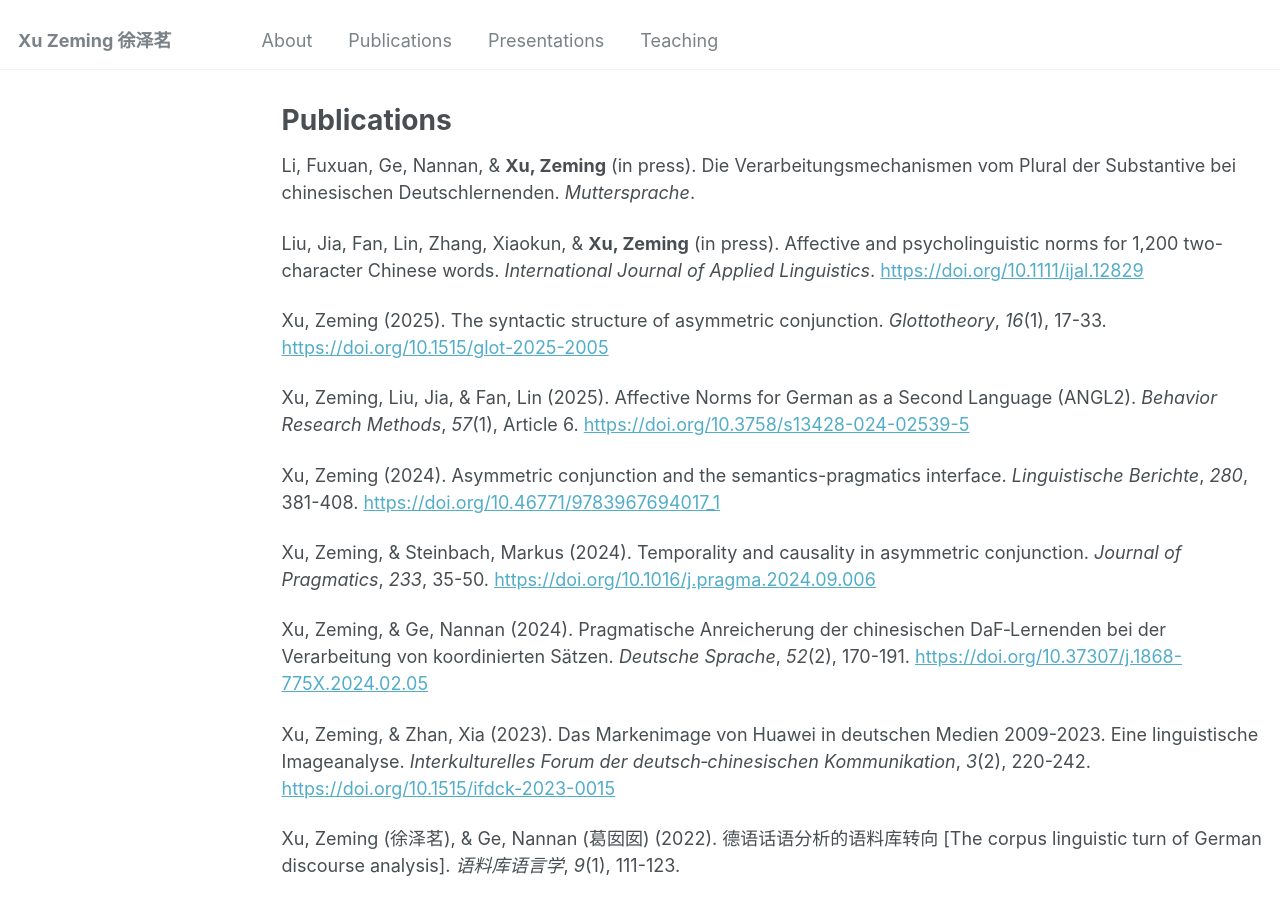
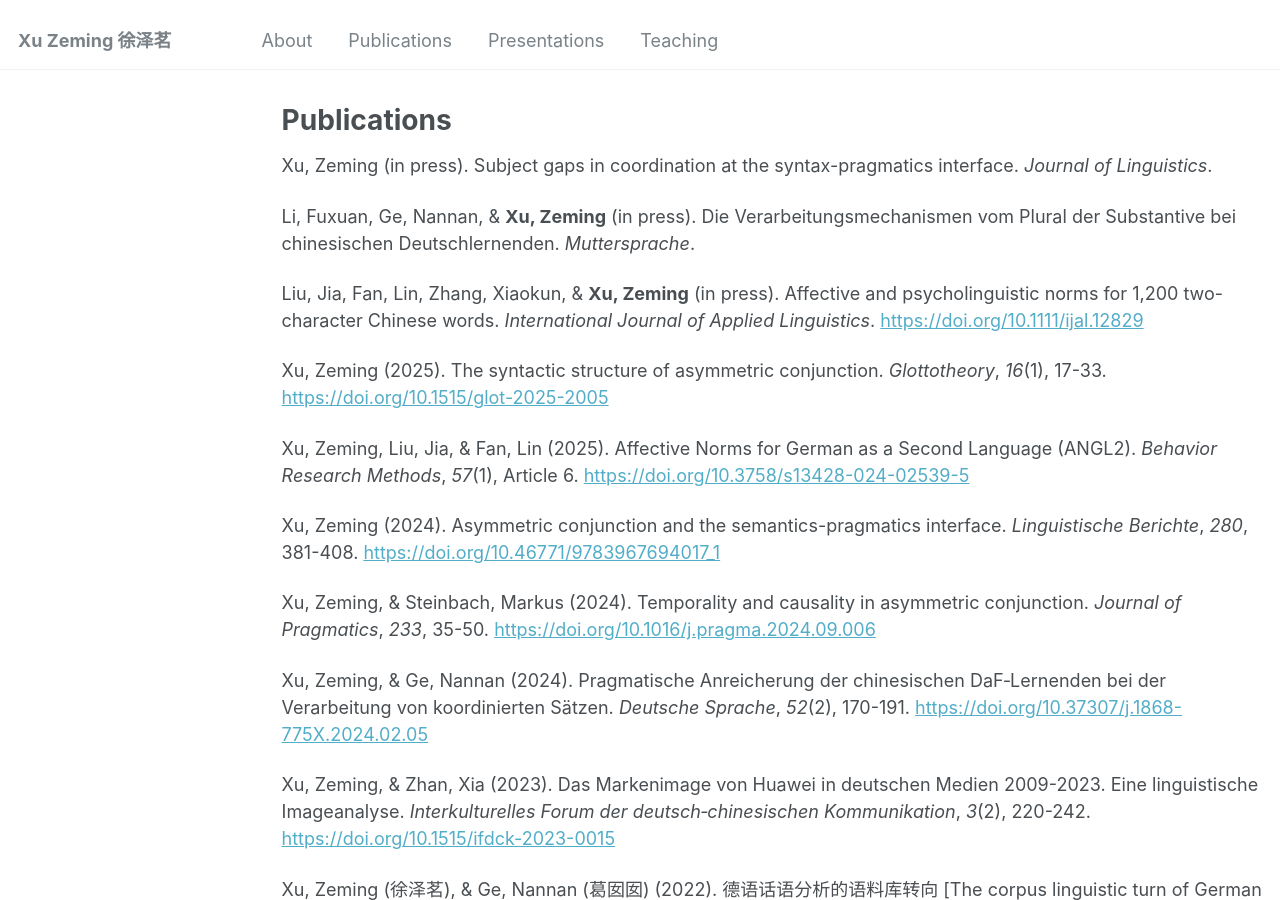
Before and after one commit to xu-zeming/xu-zeming.github.io, a Jekyll site: the page built from _pages/publications.md, in a window 1280 px wide and 900 px high. Built offline with Jekyll 4.4.1, drawn with Linux system fonts in a browser that asks for light colours.

Commit message:
modified:   _pages/publications.md

```diff
--- a/_pages/publications.md
+++ b/_pages/publications.md
@@ -4,6 +4,8 @@ title: "Publications"
 permalink: /publications/
 author_profile: false
 ---
+
+Xu, Zeming (in press). Subject gaps in coordination at the syntax-pragmatics interface. *Journal of Linguistics*.
 
 Li, Fuxuan, Ge, Nannan, & **Xu, Zeming** (in press). Die Verarbeitungsmechanismen vom Plural der Substantive bei chinesischen Deutschlernenden. *Muttersprache*.
 
```
